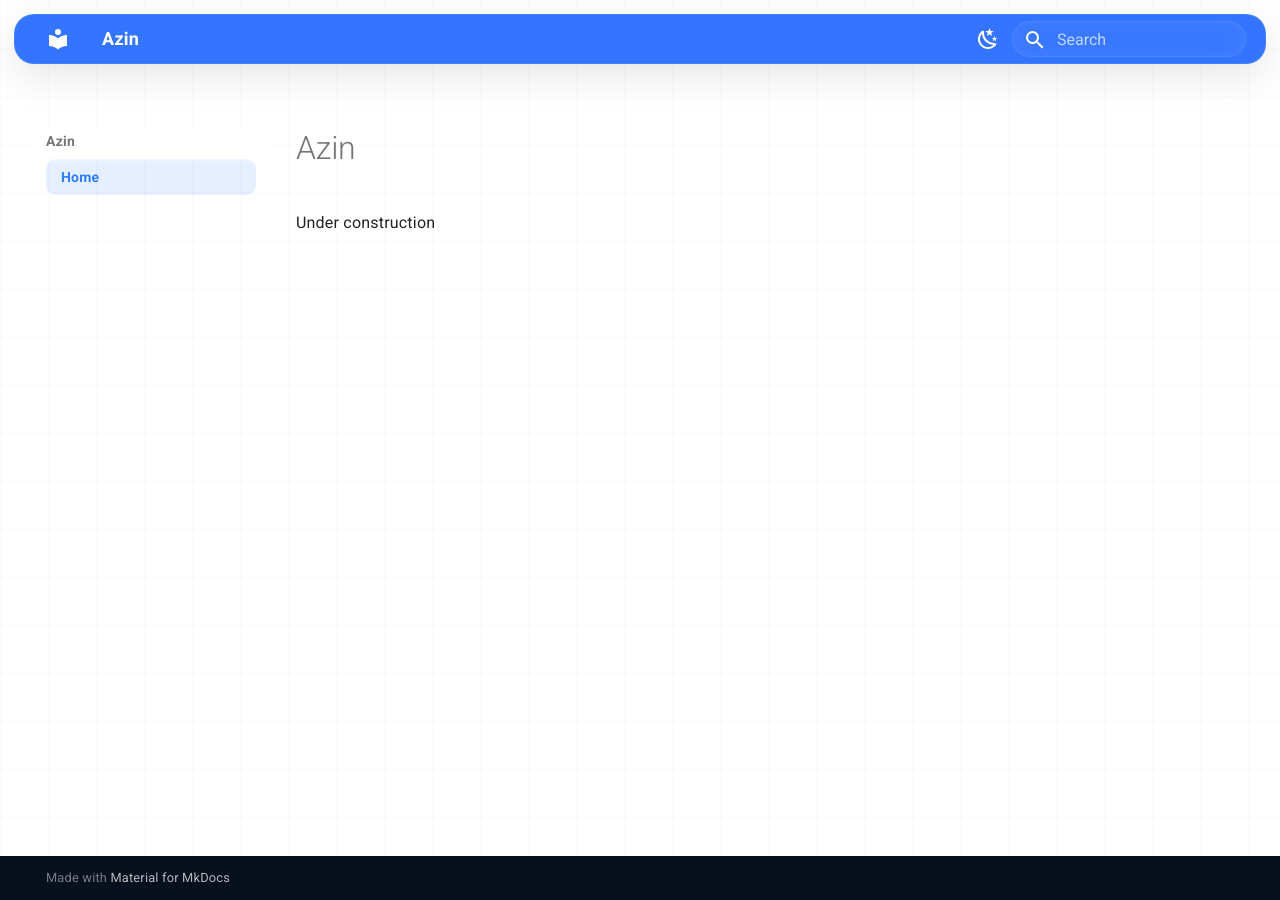
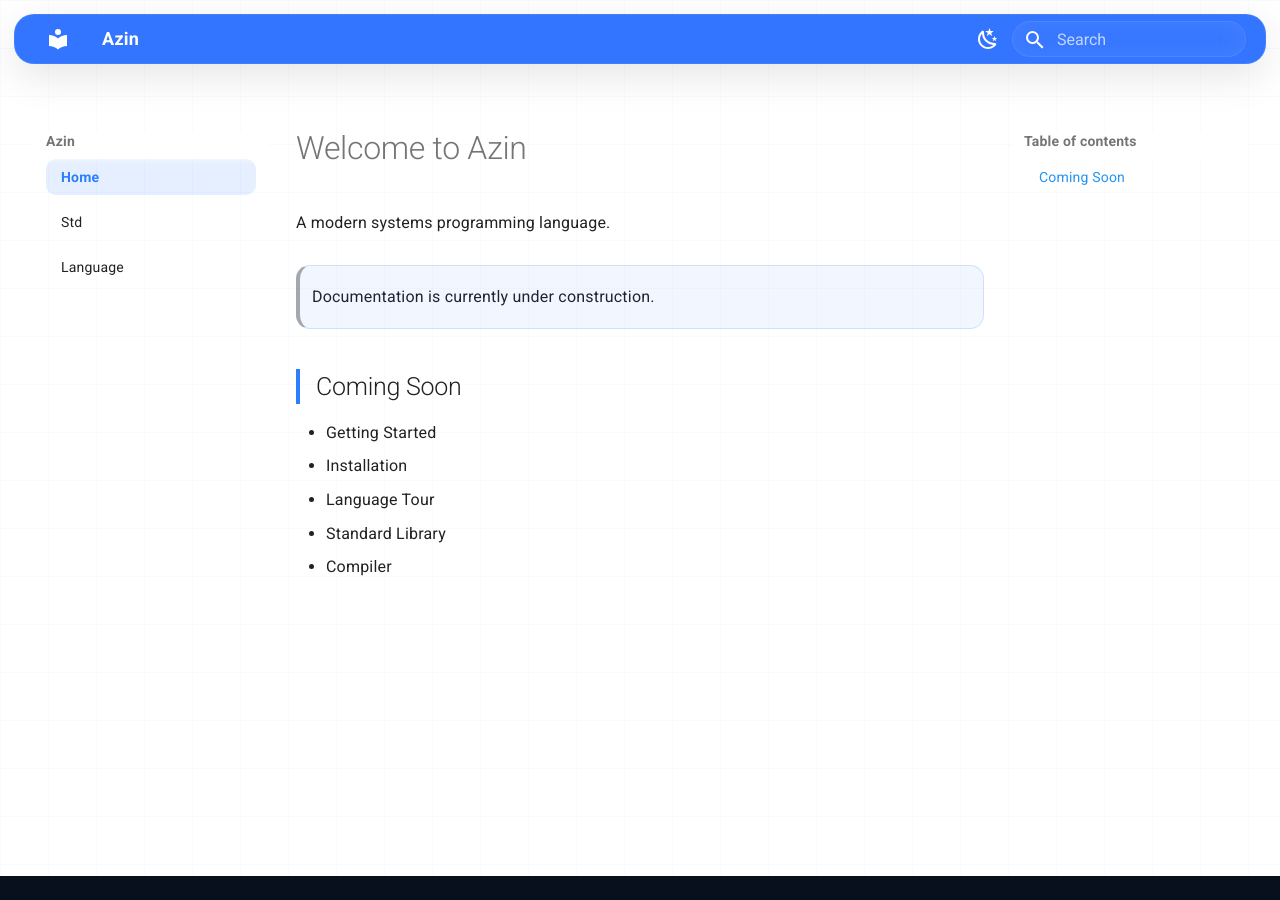
Before and after one commit to Zapaxe/Azin-Docs, an MkDocs documentation site: the page built from docs/index.md, in a window 1280 px wide. Built offline with MkDocs 1.6.1 and Material for MkDocs 9.7.7, drawn with Linux system fonts in a browser that asks for light colours.

Commit message:
add some content

```diff
--- a/docs/index.md
+++ b/docs/index.md
@@ -1,3 +1,12 @@
-# Azin
+# Welcome to Azin
 
-Under construction
+A modern systems programming language.
+> Documentation is currently under construction.
+
+## Coming Soon
+
+- Getting Started
+- Installation
+- Language Tour
+- Standard Library
+- Compiler
--- /dev/null
+++ b/docs/language/index.md
@@ -0,0 +1 @@
+# Coming soon
--- /dev/null
+++ b/docs/std/index.md
@@ -0,0 +1 @@
+# Coming soon
--- a/docs/stylesheet/extra.css
+++ b/docs/stylesheet/extra.css
@@ -370,13 +370,24 @@ tbody tr:hover {
         0 18px 35px rgba(43,127,255,.18);
 }
 
-blockquote {
+.md-typeset blockquote {
+    margin: 1.5rem 0;
+    padding: 0.9rem 1.2rem;
 
-    border-left:5px solid var(--azin-blue);
+    border: 1px solid rgba(43,127,255,.18);
+    border-left: 4px solid var(--azin-blue);
 
-    background:var(--azin-bg-alt);
+    background: rgba(43,127,255,.06);
 
-    border-radius:12px;
+    border-radius: 14px;
+
+    color: var(--azin-text);
+
+    font-style: normal;
+}
+
+.md-typeset blockquote p {
+    margin: 0;
 }
 
 .md-typeset .admonition {
--- a/mkdocs.yml
+++ b/mkdocs.yml
@@ -45,5 +45,10 @@ markdown_extensions:
 extra_css:
   - stylesheet/extra.css
 
+extra:
+  generator: false
+
 nav:
   - Home: index.md
+  - Std: std/index.md
+  - Language: language/index.md
```
